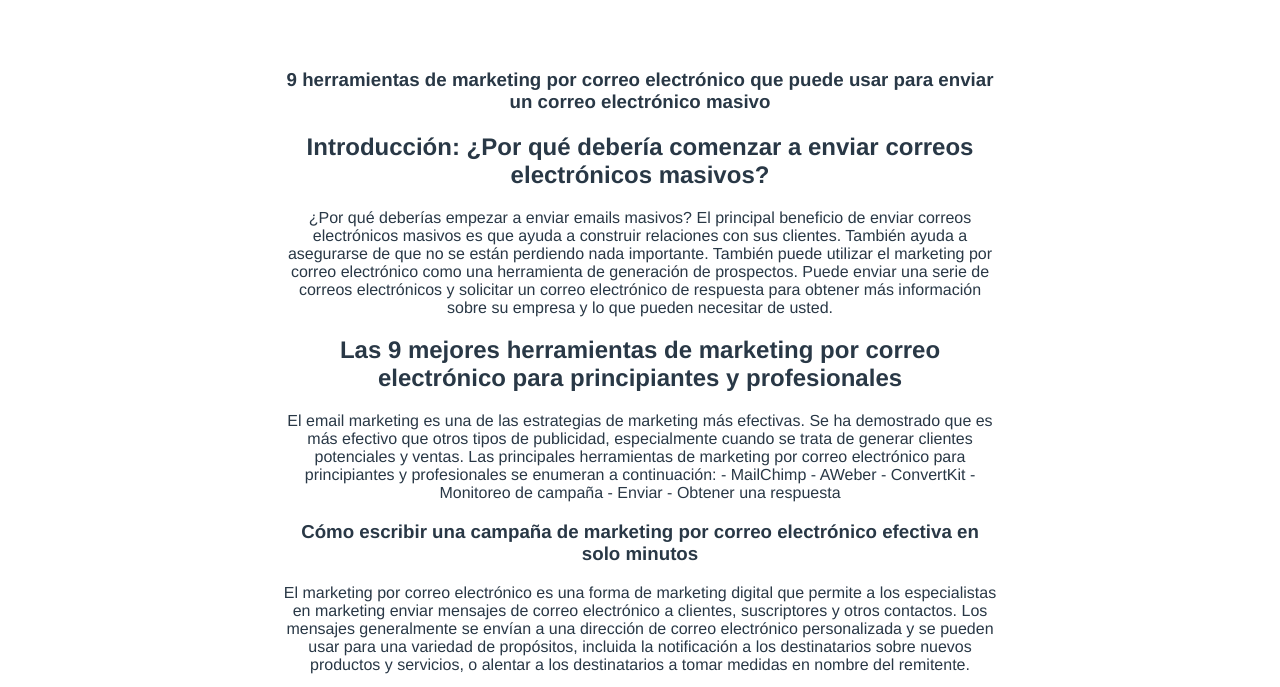
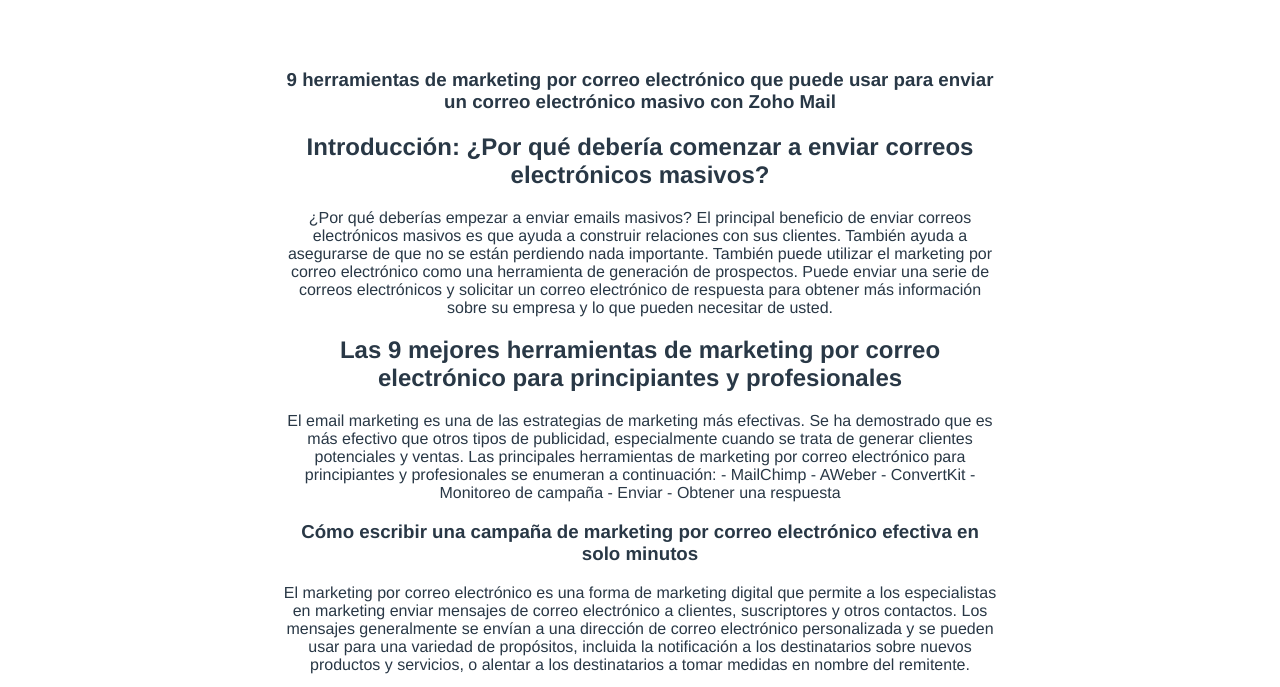
Before and after one commit to MaxArthurQueen/Article6, a plain HTML site: page servicio-correo-Zoho-Mail.html in a window 1280 px wide. Shown: the part 50-737 px from the top of the page. Drawn offline with Linux system fonts and the light colour scheme; a script that the page names is missing.

Commit message:
Update servicio-correo-Zoho-Mail.html

```diff
--- a/servicio-correo-Zoho-Mail.html
+++ b/servicio-correo-Zoho-Mail.html
@@ -84,7 +84,7 @@
 
             <article class="main page">
                 <header class="header site">
-                        <h1>9 herramientas de marketing por correo electrónico que puede usar para enviar un correo electrónico masivo</h1>
+                        <h1>9 herramientas de marketing por correo electrónico que puede usar para enviar un correo electrónico masivo con Zoho Mail</h1>
                         <h2>Introducción: ¿Por qué debería comenzar a enviar correos electrónicos masivos?</h2>
                         <p>¿Por qué deberías empezar a enviar emails masivos?
 
```
